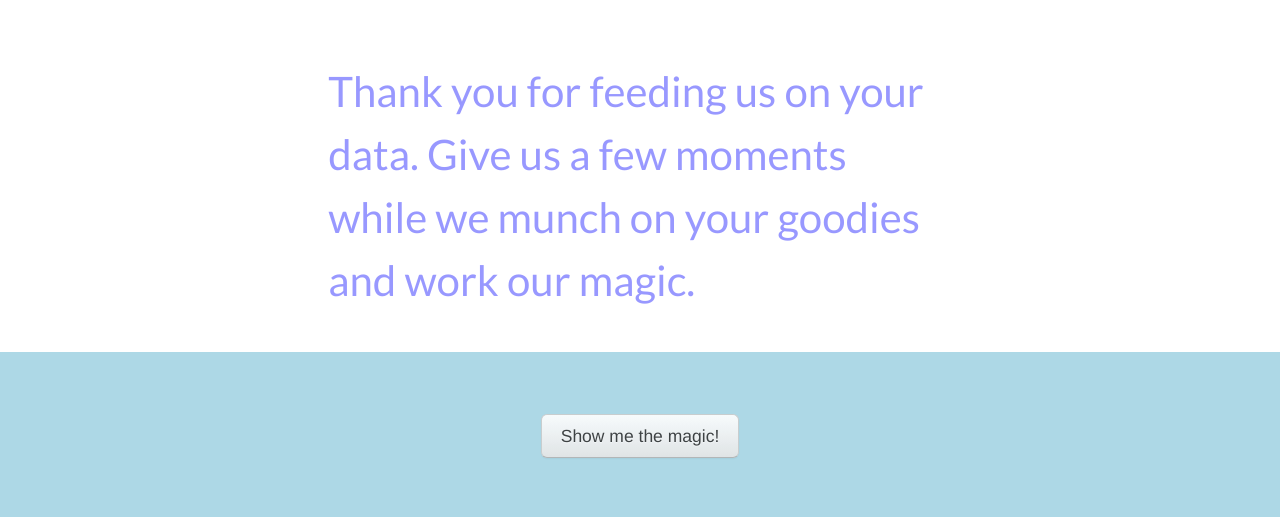
After one commit to srniranjan/thrudlookinglass, a Python web app: template src/templates/momentary_message.html in a window 1280 px wide. The commit adds this page. Shown: the top 517 px of the page. Run offline with Jinja, Linux system fonts and the light colour scheme; the template is opened without the code that fills it, so the values that code supplies are empty.

Commit message:
Adding Message Page

```diff
--- a/src/assets/css/base.css
+++ b/src/assets/css/base.css
@@ -4,6 +4,15 @@
     opacity: 0.4;
     line-height: 1em;
     font-weight: 800;
+}
+
+.home-message {
+    font-family: 'Lato';
+    font-size: 3em;
+    color: blue;
+    opacity: 0.4;
+    line-height: 1.5em;
+    font-weight: 400;
 }
 
 .home-login {
@@ -32,4 +41,7 @@
     .home-login {
         font-size: 1em;
     }
+    .home-message {
+        font-size: 1.5em;
+    }
 }
--- a/src/handlers/web/authentication.py
+++ b/src/handlers/web/authentication.py
@@ -41,6 +41,11 @@ class FacebookAuthenticateHandler(webapp2.RequestHandler):
         access_token = response.content.split('&')[0].split('=')[1]
         user_profile = json.loads(urlfetch.fetch('https://graph.facebook.com/me?access_token=' + access_token).content)
         user_object = User.get_or_insert(user_profile['email'], id=user_profile['id'], name=user_profile['name'], access_token=access_token)
+        vals = {
+                'email':email
+                }
+        intermediate_path = os.path.join(os.path.dirname(__file__), '../../templates/momentary_message.html')
+        self.response.out.write(template.render(intermediate_path, vals))
 
 app = webapp2.WSGIApplication([
                                ('/authenticate/facebook', FacebookAuthenticateHandler)
--- a/src/templates/home.html
+++ b/src/templates/home.html
@@ -5,8 +5,12 @@
 <head>
     <link href="/assets/css/bootstrap.min.css" type="text/css" rel="stylesheet">
     <link href="/assets/css/base.css" type="text/css" rel="stylesheet">
+    <link href='https://fonts.googleapis.com/css?family=Lato|Open+Sans:300,400,600,700,800' rel='stylesheet' type='text/css'>
+    {% block Styles %}{% endblock %}
+    <title>{% block Title %}Through The Looking Glass{% endblock %}</title>
 </head>
 <body class="home">
+    {% block Content %}
     <div class="row-fluid home-white">
         <div class="span12">
         </div>
@@ -49,7 +53,9 @@
         <div class="span4">
         </div>
     </div>
+    {% endblock %}
     <script src="/assets/js/lib/jquery.min.js"></script>
     <script src="/assets/js/lib/bootstrap.min.js"></script>
+    {% block Scripts %}{% endblock %}
 </body>
 </html>
--- /dev/null
+++ b/src/templates/momentary_message.html
@@ -0,0 +1,63 @@
+{% extends "home.html" %}
+
+{% block Content %}
+<div class="row-fluid home-white">
+    <div class="span12">
+    </div>
+</div>
+<div class="row-fluid home-white">
+    <div class="span12">
+    </div>
+</div>
+<div class="row-fluid home-white">
+    <div class="span3">
+    </div>
+    <div class="span6">
+        <p class="home-message">Thank you for feeding us on your data. Give us a few moments while we munch on your goodies and work our magic.</p>
+    </div>
+    <div class="span3">
+    </div>
+</div>
+<div class="row-fluid home-white">
+    <div class="span12">
+    </div>
+</div>
+<div class="row-fluid">
+    <div class="span12">
+    </div>
+</div>
+<div class="row-fluid home">
+    <div class="span12">
+    </div>
+</div>
+<!--<div id="progressdiv" class="row-fluid home" style="visibility:visible">
+    <div class="span3">
+    </div>
+    <div class="span6">
+        <div class="progress progress-striped active">
+          <div id="progressbar" class="bar" style="width: 0%"></div>
+        </div>
+    </div>
+    <div class="span3">
+    </div>
+</div>-->
+<div id="showmagicdiv" class="row-fluid home">
+    <div class="span4">
+    </div>
+    <div class="span4 home-login">
+        <a class="btn btn-large" href="/visualise?email={{ email }}">Show me the magic!</a>
+    </div>
+    <div class="span4">
+    </div>
+</div>
+<div class="row-fluid home">
+    <div class="span12">
+    </div>
+</div>
+<div class="row-fluid home">
+    <div class="span12">
+    </div>
+</div>
+{% endblock %}
+{% block Scripts %}
+{% endblock %}
```
Also changed, not shown: src/assets/js/home.js (added, +17 -0 lines).
